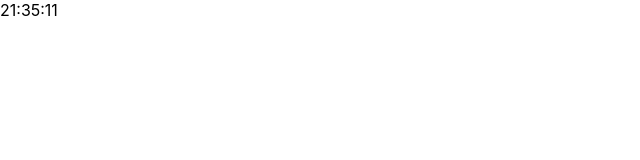
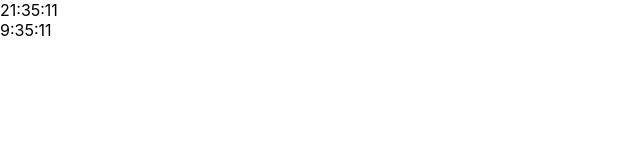
Before and after one commit to IvanShirykhalov/RK, a React (Create React App) app: page / in a window 1280 px wide. Shown: the top 160 px of the page, without its empty margins (0-640 px from the left). Built offline with nearby package versions, Linux system fonts and the light colour scheme.

Commit message:
AM/PM clock

```diff
--- a/src/components/clock/Clock.tsx
+++ b/src/components/clock/Clock.tsx
@@ -45,7 +45,10 @@ export const Clock = () => {
 
     const twoDigitTime = (time: number) => time < 10 ? `0${time}` : time
 
+    const amPmClock = (hours: number) => hours > 12 ? hours - 12 : hours
+
     return (
+        <>
             <div>
                 <span>{twoDigitTime(date.getHours())}</span>
                 :
@@ -53,5 +56,13 @@ export const Clock = () => {
                 :
                 <span>{twoDigitTime(date.getSeconds())}</span>
             </div>
+            <div>
+                <span>{amPmClock(date.getHours())}</span>
+                :
+                <span>{twoDigitTime(date.getMinutes())}</span>
+                :
+                <span>{twoDigitTime(date.getSeconds())}</span>
+            </div>
+        </>
     )
 }
```
Lines whose indentation alone changed are shown as unchanged.
